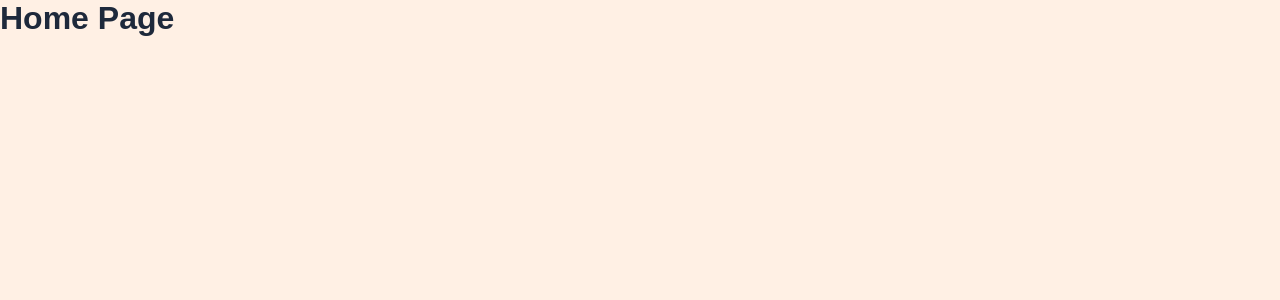
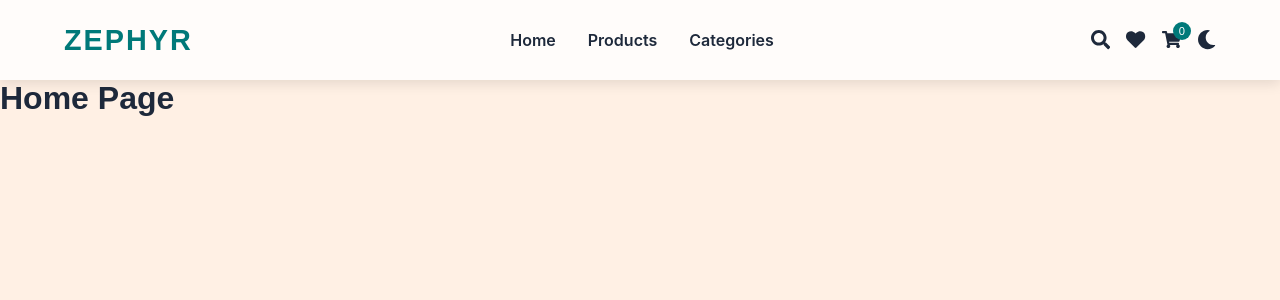
Before and after one commit to kamalsrinivasan04/ZEPHYR_E-commerce, a React (Vite) app: page / in a window 1280 px wide. Shown: the top 300 px of the page. Built offline with nearby package versions, Linux system fonts and the light colour scheme.

Commit message:
Added a Navbar

```diff
--- a/src/App.jsx
+++ b/src/App.jsx
@@ -1,7 +1,13 @@
+import Navbar from "./components/Navbar/Navbar";
 import AppRoutes from "./routes/AppRoutes";
 
 function App() {
-  return <AppRoutes />;
+  return (
+    <>
+      <Navbar />
+      <AppRoutes />
+    </>
+  );
 }
 
 export default App;
--- /dev/null
+++ b/src/components/Navbar/Navbar.css
@@ -0,0 +1,135 @@
+.navbar{
+  height:80px;
+
+  display:flex;
+
+  justify-content:space-between;
+
+  align-items:center;
+
+  padding:0 4rem;
+
+  background:rgba(255,255,255,0.8);
+
+  backdrop-filter:blur(10px);
+
+  box-shadow:var(--shadow);
+
+  position:sticky;
+
+  top:0;
+
+  z-index:1000;
+}
+
+.navbar-logo a{
+  font-size:1.8rem;
+
+  font-weight:700;
+
+  letter-spacing:2px;
+
+  color:var(--primary);
+
+  font-family:Poppins,sans-serif;
+}
+
+.navbar-links{
+  display:flex;
+
+  gap:2rem;
+}
+
+.navbar-links a{
+  color:var(--heading);
+
+  font-weight:600;
+
+  position:relative;
+
+  transition:var(--transition);
+}
+
+.navbar-links a:hover{
+  color:var(--primary);
+}
+
+.navbar-actions{
+  font-weight:600;
+}
+
+.navbar-actions{
+  display:flex;
+  align-items:center;
+  gap:1rem;
+}
+
+.nav-icon{
+  background:none;
+  border:none;
+  cursor:pointer;
+
+  position:relative;
+
+  font-size:1.2rem;
+
+  color:var(--heading);
+
+  display:flex;
+
+  align-items:center;
+
+  justify-content:center;
+
+  transition:var(--transition);
+}
+
+.nav-icon:hover{
+  color:var(--primary);
+  transform:translateY(-2px);
+}
+
+.navbar-links a::after{
+  content:"";
+
+  position:absolute;
+
+  left:0;
+  bottom:-6px;
+
+  width:0;
+
+  height:2px;
+
+  background:var(--primary);
+
+  transition:var(--transition);
+}
+
+.navbar-links a:hover::after{
+  width:100%;
+}
+
+.cart-count{
+  position:absolute;
+
+  top:-8px;
+  right:-10px;
+
+  background:var(--primary);
+
+  color:white;
+
+  width:18px;
+  height:18px;
+
+  border-radius:50%;
+
+  display:flex;
+
+  align-items:center;
+
+  justify-content:center;
+
+  font-size:0.7rem;
+}
--- /dev/null
+++ b/src/components/Navbar/Navbar.jsx
@@ -0,0 +1,75 @@
+import { Link } from "react-router-dom";
+
+import {
+  FaHeart,
+  FaShoppingCart,
+  FaSearch,
+  FaMoon
+} from "react-icons/fa";
+
+import "./Navbar.css";
+import "./Navbar.css";
+
+
+function Navbar() {
+  return (
+    <nav className="navbar">
+
+      <div className="navbar-logo">
+        <Link to="/">
+          ZEPHYR
+        </Link>
+      </div>
+
+      <ul className="navbar-links">
+
+        <li>
+          <Link to="/">
+            Home
+          </Link>
+        </li>
+
+        <li>
+          <Link to="/products">
+            Products
+          </Link>
+        </li>
+
+        <li>
+          <Link to="#">
+            Categories
+          </Link>
+        </li>
+
+      </ul>
+
+    <div className="navbar-actions">
+
+        <button className="nav-icon">
+            <FaSearch />
+        </button>
+
+        <Link
+            to="/wishlist"
+            className="nav-icon"
+        >
+            <FaHeart />
+        </Link>
+
+        <button className="nav-icon">
+            <FaShoppingCart />
+            <span className="cart-count"> 0
+            </span>
+        </button>
+
+        <button className="nav-icon">
+            <FaMoon />
+        </button>
+
+    </div>
+
+    </nav>
+  );
+}
+
+export default Navbar;
```
